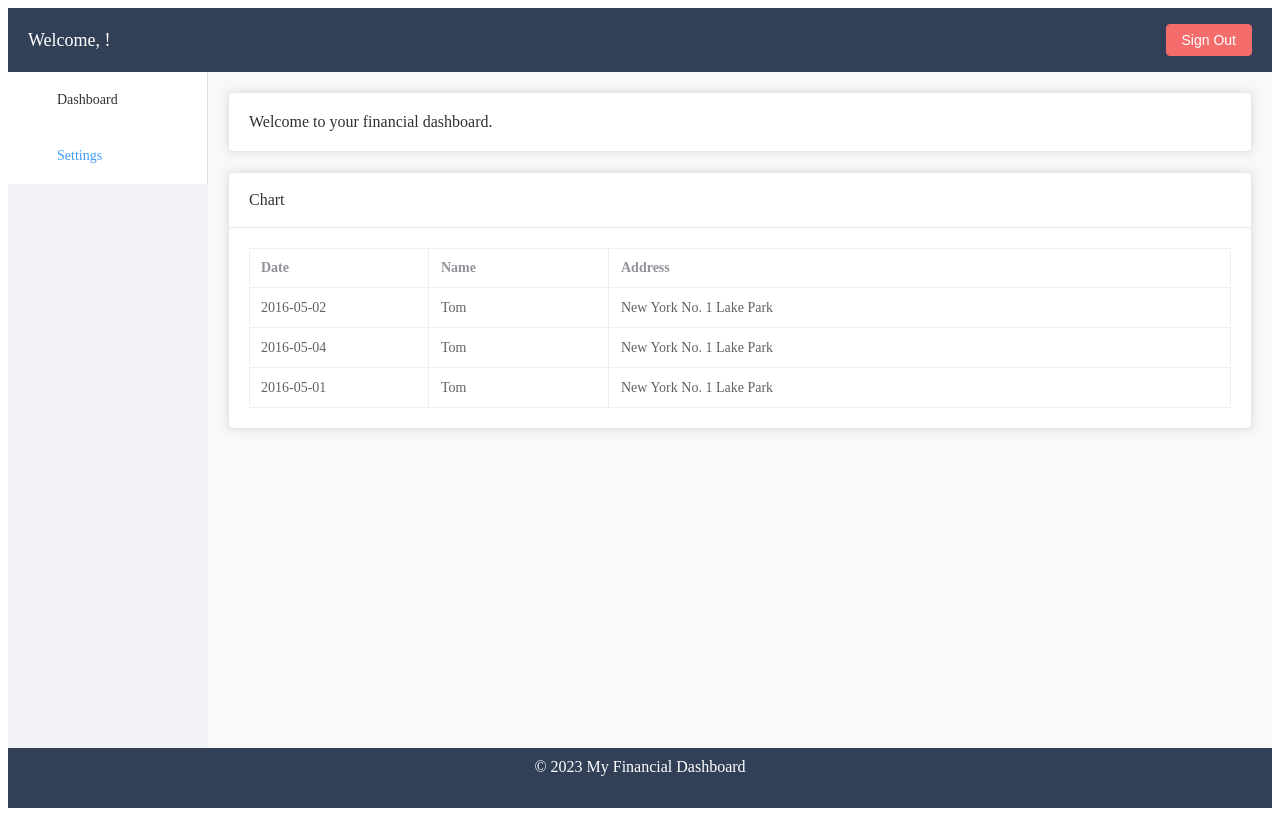
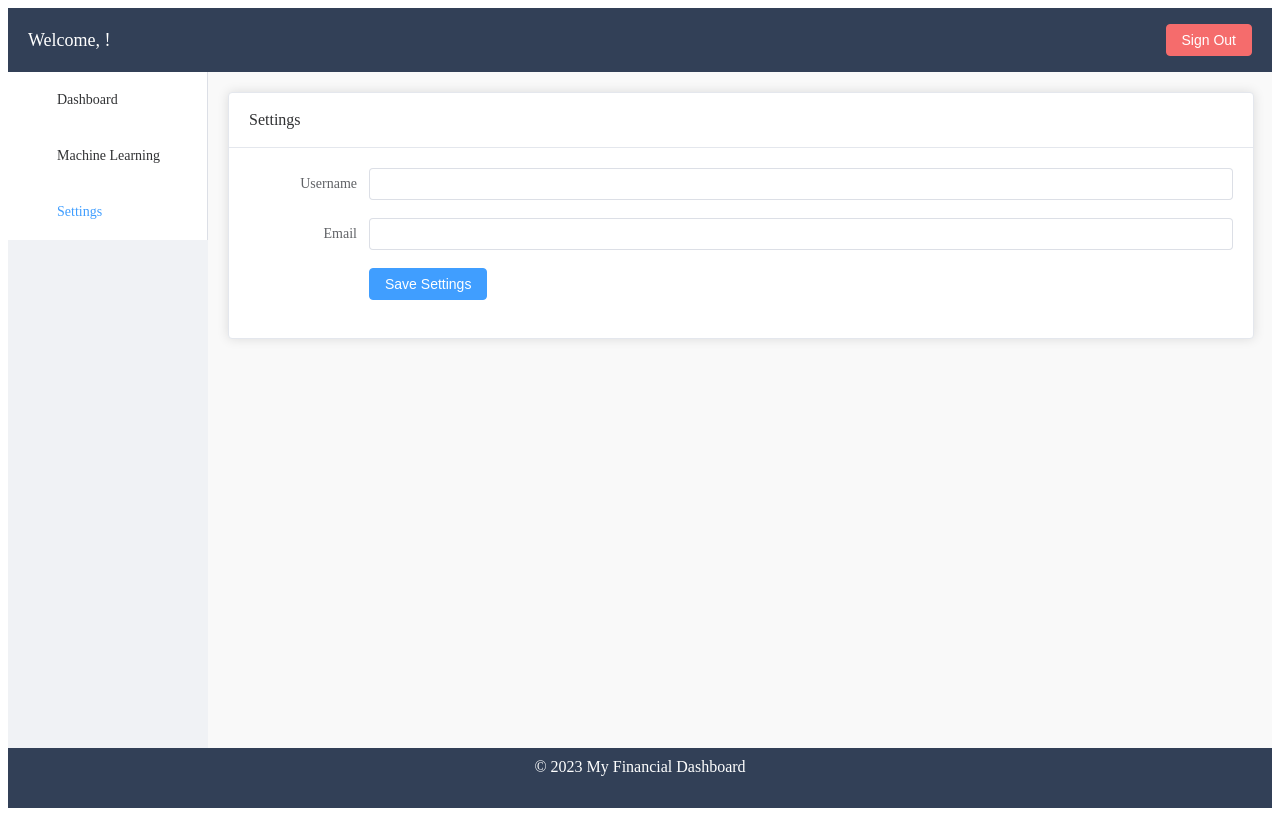
Before and after one commit to Jason-Joannou/fsd-2024-frontend, a Vue app: page /dashboard in a window 1280 px wide. Both pictures are taken after a click on the item "Settings". Built offline with nearby package versions, Linux system fonts and the light colour scheme.

Commit message:
Added settings page to the navigation side

```diff
--- a/src/components/FinancialDashboard.vue
+++ b/src/components/FinancialDashboard.vue
@@ -8,8 +8,6 @@
         </div>
         <div class="navbar-right">
           <el-button type="danger" @click="onSignOut" class="signout-button">Sign Out</el-button>
-          <!-- Uncomment if needed -->
-          <!-- <el-button type="primary" @click="goToSettings" class="settings-button">Settings</el-button> -->
         </div>
       </div>
     </el-header>
@@ -17,18 +15,19 @@
     <el-container>
       <!-- Aside -->
       <el-aside width="200px" class="aside">
-        <el-menu default-active="1" class="el-menu-vertical-demo">
-          <el-menu-item index="1"><i class="el-icon-menu"></i>Dashboard</el-menu-item>
-          <el-menu-item index="2"><i class="el-icon-setting"></i>Settings</el-menu-item>
+        <el-menu :default-active="currentView" class="el-menu-vertical-demo" @select="handleMenuSelect">
+          <el-menu-item index="dashboard"><i class="el-icon-menu"></i>Dashboard</el-menu-item>
+          <el-menu-item index="machine-learning"><i class="el-icon-menu"></i>Machine Learning</el-menu-item>
+          <el-menu-item index="settings"><i class="el-icon-setting"></i>Settings</el-menu-item>
         </el-menu>
       </el-aside>
 
       <!-- Main content -->
       <el-main class="main-content">
+        <div v-if="currentView === 'dashboard'">
           <el-card class="box-card">
             <div>Welcome to your financial dashboard.</div>
           </el-card>
-
           <el-card class="box-card" style="margin-top: 20px;">
             <template v-slot:header>
               <span>Chart</span>
@@ -39,6 +38,15 @@
               <el-table-column prop="address" label="Address"></el-table-column>
             </el-table>
           </el-card>
+        </div>
+        <div v-else-if="currentView === 'machine-learning'">
+          <el-card class="box-card">
+            <div>Machine Learning content goes here.</div>
+          </el-card>
+        </div>
+        <div v-else-if="currentView === 'settings'">
+          <SettingsPage />
+        </div>
       </el-main>
     </el-container>
 
@@ -50,13 +58,14 @@
 </template>
 
 <script>
-//import axios from 'axios';
+import SettingsPage from './SettingsPage.vue';
 
 export default {
   name: 'FinancialDashboard',
   data() {
     return {
       username: localStorage.getItem('username') || '', // Retrieve stored username
+      currentView: 'dashboard', // Default view
       tableData: [
         { date: '2016-05-02', name: 'Tom', address: 'New York No. 1 Lake Park' },
         { date: '2016-05-04', name: 'Tom', address: 'New York No. 1 Lake Park' },
@@ -70,10 +79,12 @@ export default {
       localStorage.removeItem('username'); // Clear username from local storage
       this.$router.push({ name: 'SignIn' });
     },
-    // uncomment if needed
-    // goToSettings() {
-    //   this.$router.push({ name: 'Settings' });
-    // },
+    handleMenuSelect(index) {
+      this.currentView = index;
+    }
+  },
+  components: {
+    SettingsPage,
   },
 };
 </script>
--- /dev/null
+++ b/src/components/SettingsPage.vue
@@ -0,0 +1,45 @@
+<template>
+    <el-card class="box-card">
+      <template v-slot:header>
+        <span>Settings</span>
+      </template>
+      <el-form ref="form" :model="form" label-width="120px">
+        <el-form-item label="Username">
+          <el-input v-model="form.username"></el-input>
+        </el-form-item>
+        <el-form-item label="Email">
+          <el-input v-model="form.email"></el-input>
+        </el-form-item>
+        <el-form-item>
+          <el-button type="primary" @click="onSubmit">Save Settings</el-button>
+        </el-form-item>
+      </el-form>
+    </el-card>
+  </template>
+
+  <script>
+  export default {
+    name: 'SettingsPage',
+    data() {
+      return {
+        form: {
+          username: localStorage.getItem('username') || '',
+          email: localStorage.getItem('email') || '',
+        }
+      };
+    },
+    methods: {
+      onSubmit() {
+        localStorage.setItem('username', this.form.username);
+        localStorage.setItem('email', this.form.email);
+        this.$message.success('Settings saved successfully!');
+      }
+    }
+  };
+  </script>
+
+  <style scoped>
+  .box-card {
+    width: 100%;
+  }
+  </style>
```
Lines whose indentation alone changed are shown as unchanged.
